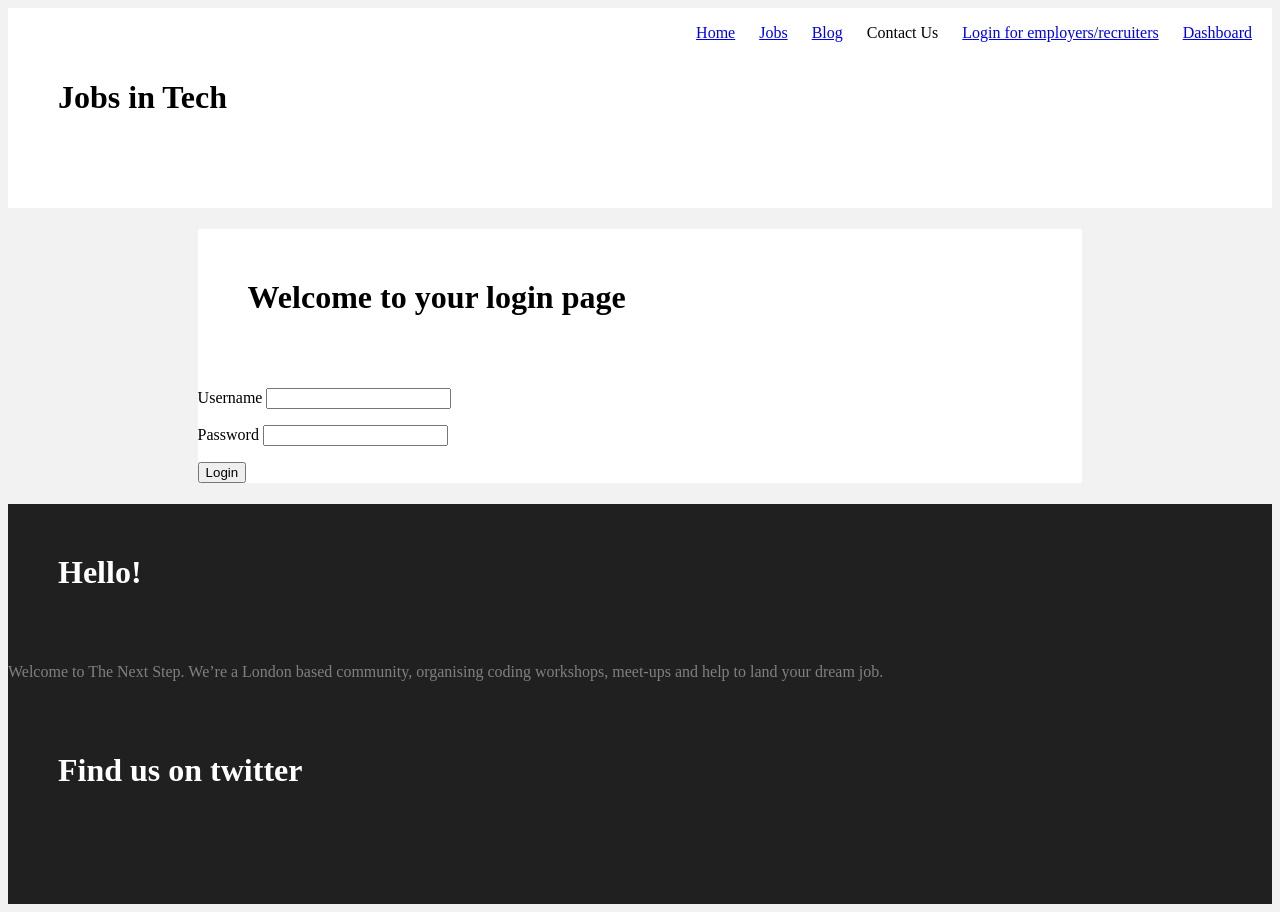
After one commit to mmagnusen/nextstep, a Django app: page /login/ in a window 1280 px wide. The commit adds this page. Run offline with Django 3.2, Linux system fonts and the light colour scheme.

Commit message:
login functionality

```diff
--- a/jobpost/urls.py
+++ b/jobpost/urls.py
@@ -1,7 +1,8 @@
 from django.conf.urls import url
 from . import views
 
-urlpatterns =  [
+urlpatterns = [
+    url(r'^post/(?P<pk>\d+)/$', views.post_detail, name='post_detail'),
     url(r'^$', views.post_list, name='post_list'),
-    url(r'^post/(?P<pk>\d+)/$', views.post_detail, name='post_detail'),
+
 ]
--- a/nextstep/settings.py
+++ b/nextstep/settings.py
@@ -70,6 +70,7 @@ TEMPLATES = [
 ]
 
 WSGI_APPLICATION = 'nextstep.wsgi.application'
+LOGIN_REDIRECT_URL = '/user/dashboard/'
 
 
 # Database
--- a/nextstep/urls.py
+++ b/nextstep/urls.py
@@ -15,9 +15,12 @@ Including another URLconf
 """
 from django.conf.urls import include, url
 from django.contrib import admin
+from django.contrib.auth import views as auth_views
 
 
 urlpatterns = [
+    url(r'^/user/dashboard/', include('website.urls')),
+    url(r'^login/', auth_views.login),
     url(r'^admin/', admin.site.urls),
     url(r'jobs/', include('jobpost.urls')),
     url(r'', include('website.urls')),
--- a/website/templates/base.html
+++ b/website/templates/base.html
@@ -16,8 +16,8 @@
           <li><a href='/jobs'>Jobs</a></li>
           <li><a href='https://medium.com/@NextStepCoders'>Blog</a></li>
           <li>Contact Us</li>
-          <li><a href='/login'> for employers/recruiters</a></li>
-          <li><a href='users/dashboard'>Dashboard</a></li>
+          <li><a href='/login'> Login for employers/recruiters</a></li>
+          <li><a href='/user/dashboard'>Dashboard</a></li>
         </ul>
       </div>
     </div>
--- /dev/null
+++ b/website/templates/registration/login.html
@@ -0,0 +1,19 @@
+
+
+{% extends 'base.html' %}
+
+{% block content %}
+<h1>Welcome to your login page</h1>
+<form method="POST">
+    {% csrf_token %}
+    <p>
+        <label>Username</label>
+        <input type="text" name="username">
+    </p>
+    <p>
+        <label>Password</label>
+        <input type="password" name="password">
+    </p>
+    <button type="submit">Login</button>
+</form>
+{% endblock %}
--- a/website/templates/index.html
+++ b/website/templates/website/index.html
@@ -1,5 +1,5 @@
 {% extends 'base.html' %}
 
 {% block content %}
-<h1>Welcome to your homepage</h1>
+<h1>Welcome to your homepage - index.html</h1>
 {% endblock %}
--- a/website/urls.py
+++ b/website/urls.py
@@ -1,8 +1,9 @@
-from django.conf.urls import include, url
+from django.conf.urls import url
 from . import views
 
 urlpatterns = [
+        url(r'^user/dashboard/', views.dashboard, name='dashboard'),
+        url(r'^$', views.index, name='index'),
 
-url(r'^$', views.index, name='index'),
 
     ]
--- a/website/views.py
+++ b/website/views.py
@@ -5,7 +5,11 @@ from django.shortcuts import render
 
 from django.utils import timezone
 from django.shortcuts import render, get_object_or_404
+from django.contrib.auth import views as auth_views
 
 # Create your views here.
+def dashboard(request):
+    return render(request, 'website/dashboard.html')
+
 def index(request):
-    return render(request, 'index.html')
+    return render(request, 'website/index.html')
```
Also changed, not shown: website/templates/website/dashboard.html (added, +7 -0 lines), db.sqlite3, 5 other files.
